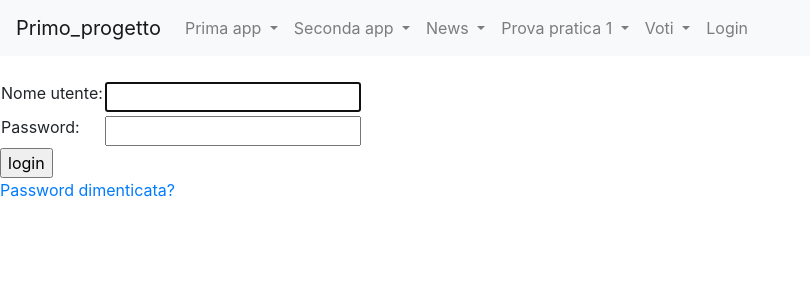
After one commit to MatteoRanzani/primo_progetto, a Django app: page /accounts/login/ in a window 1280 px wide. The commit adds this page. Shown: the top 300 px of the page, without its empty margins (0-810 px from the left). Run offline with Django 4.2, Linux system fonts and the light colour scheme.

Commit message:
autentificazione

```diff
--- a/news/urls.py
+++ b/news/urls.py
@@ -16,7 +16,4 @@ urlpatterns= [
     path('index_news/', index_news, name="index_news"),
     path("giornalisti_list_api/", giornalisti_list_api, name="giornalisti_list_api"),
     path("giornalista_api/<int:pk>",giornalista_api, name="giornalista_api"),
-
-
-
 ]
--- a/primo_progetto/settings.py
+++ b/primo_progetto/settings.py
@@ -137,3 +137,5 @@ MEDIA_ROOT = "uploads"
 # https://docs.djangoproject.com/en/4.2/ref/settings/#default-auto-field
 
 DEFAULT_AUTO_FIELD = 'django.db.models.BigAutoField'
+LOGIN_REDIRECT_URL = '/'
+EMAIL_BACKEND = 'django.core.mail.backends.console.EmailBackend'
--- a/primo_progetto/urls.py
+++ b/primo_progetto/urls.py
@@ -28,3 +28,7 @@ urlpatterns = [
     path('voti/', include("voti.urls", namespace="voti")),
     path('products/', include("products.urls", namespace="products")),
 ]
+
+urlpatterns += [
+    path('accounts/', include('django.contrib.auth.urls')),
+]
--- a/templates/base.html
+++ b/templates/base.html
@@ -9,7 +9,7 @@
     <!-- Bootstrap CSS -->
     <link rel="stylesheet" href="https://cdn.jsdelivr.net/npm/bootstrap@4.5.3/dist/css/bootstrap.min.css" integrity="sha384-TX8t27EcRE3e/ihU7zmQxVncDAy5uIKz4rEkgIXeMed4M0jlfIDPvg6uqKI2xXr2" crossorigin="anonymous">
 
-    <title>{% block title %} Primo progetto {% endblock title %}</title>
+  <title>{% block title %} Primo progetto {% endblock title %}</title>
   </head>
   <body>
     <nav class="navbar navbar-expand-lg navbar-light bg-light">
@@ -62,7 +62,6 @@
                   <a class="dropdown-item" href="{% url 'prova_pratica_1:voti'%}">Voti</a>
                 </div>
               </li>
-
               <li class="nav-item dropdown">
                 <a class="nav-link dropdown-toggle" href="index_voti.html" id="navbarDropdownMenuLink" role="button" data-toggle="dropdown" aria-haspopup="true" aria-expanded="false">
                   Voti
@@ -74,6 +73,25 @@
                   <a class="dropdown-item" href="{% url 'voti:view_d'%}">Max min voti</a>
                 </div>
               </li>
+              {% if request.user.is_authenticated %}
+                <li class="nav-item dropdown">
+                  <a class="nav-link dropdown-toggle" href="#" id="navbarDropdown" role="button"
+                    data-toggle="dropdown" aria-haspopup="true" aria-expanded="false">
+                    {{ request.user.username}}
+                  </a>
+                  <div class="dropdown-menu" aria-labelledby="navbarDropdown">
+                    <div class="dropdown-divider"></div>
+                    <a class="dropdown-item" href="{% url 'logout' %}">Esci</a>
+                  </div>
+                </li>
+                {% else %}
+                <li class="nav-item">
+                  {% comment %}<a class="nav-link" href="{% url 'form_app:registration_view' %}">Registrati</a>{% endcomment %}
+                </li>
+                <li class="nav-item">
+                  <a class="nav-link" href="{% url 'login' %}">Login</a>
+                </li>
+                {% endif %}
           </ul>
         </div>
       </nav>
--- /dev/null
+++ b/templates/registration/logged_out.html
@@ -0,0 +1,5 @@
+{% extends "base.html" %}
+{% block content %}
+  <p>Logout effettuato</p>
+  <a href="{% url 'login'%}">Clicca qui per rieffettuare il login</a>
+{% endblock %}
--- /dev/null
+++ b/templates/registration/login.html
@@ -0,0 +1,23 @@
+{% extends "base.html" %}
+{% block content %}
+{% if form.errors %}
+  <p>Username e Password non combaciano: riprova!</p>
+{% endif %}
+<form method="post" action="{% url 'login' %}">
+{% csrf_token %}
+<table>
+<tr>
+  <td>{{ form.username.label_tag }}</td>
+  <td>{{ form.username }}</td>
+</tr>
+<tr>
+  <td>{{ form.password.label_tag }}</td>
+  <td>{{ form.password }}</td>
+</tr>
+</table>
+<input type="submit" value="login" />
+<input type="hidden" name="next" value="{{ next }}" />
+</form>
+{# Assumes you setup the password_reset view in your URLconf #}
+<p><a href="{% url 'password_reset' %}">Password dimenticata?</a></p>
+{% endblock %}
--- /dev/null
+++ b/templates/registration/password_reset_complete.html
@@ -0,0 +1,5 @@
+{% extends "base.html" %}
+{% block content %}
+  <h1>Password cambiata con Successo!</h1>
+  <p><a href="{% url 'login' %}">Effettua il login</a></p>
+{% endblock %}
--- /dev/null
+++ b/templates/registration/password_reset_done.html
@@ -0,0 +1,4 @@
+{% extends "base.html" %}
+{% block content %}
+  <p>Ti abbiamo inviato via mail le istruzioni per il cambio password!. Visita la tua casella di posta e segui il link allegato per procedere.</p>
+{% endblock %}
--- /dev/null
+++ b/templates/registration/password_reset_email.html
@@ -0,0 +1,2 @@
+Qualcuno ha richiesto un password reset per l'account associato alla mail{{ email }}. Segui il link per procedere:
+{{ protocol}}://{{ domain }}{% url 'password_reset_confirm' uidb64=uid token=token %}
```
Also changed, not shown: templates/registration/password_reset_confirm.html (added, +28 -0 lines), templates/registration/password_reset_form.html (added, +11 -0 lines), db.sqlite3.
